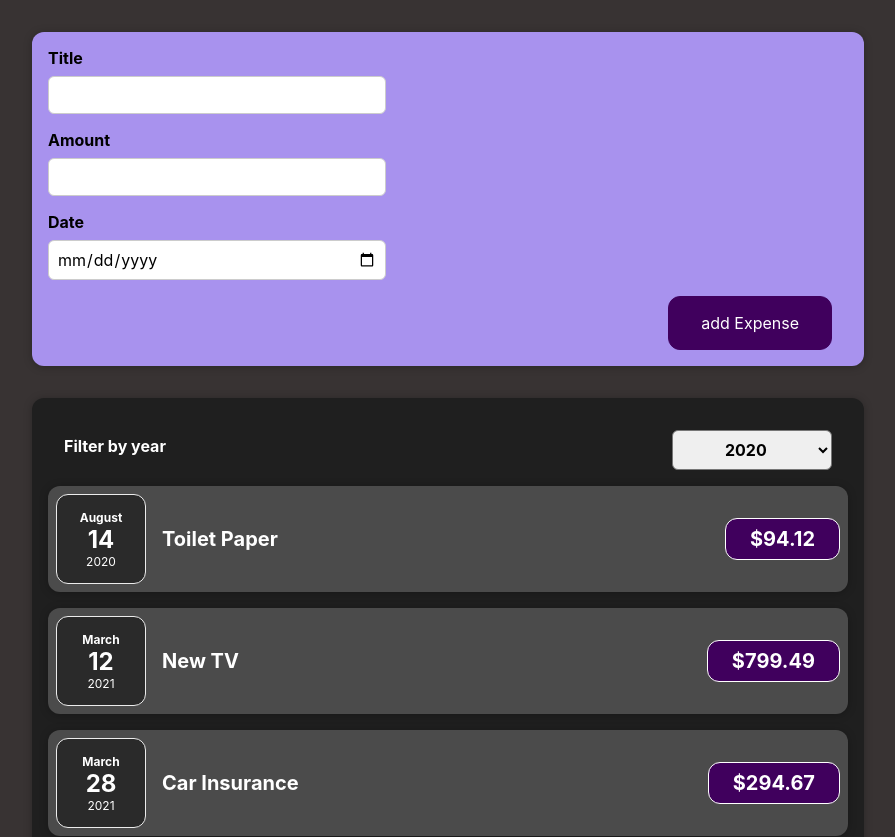
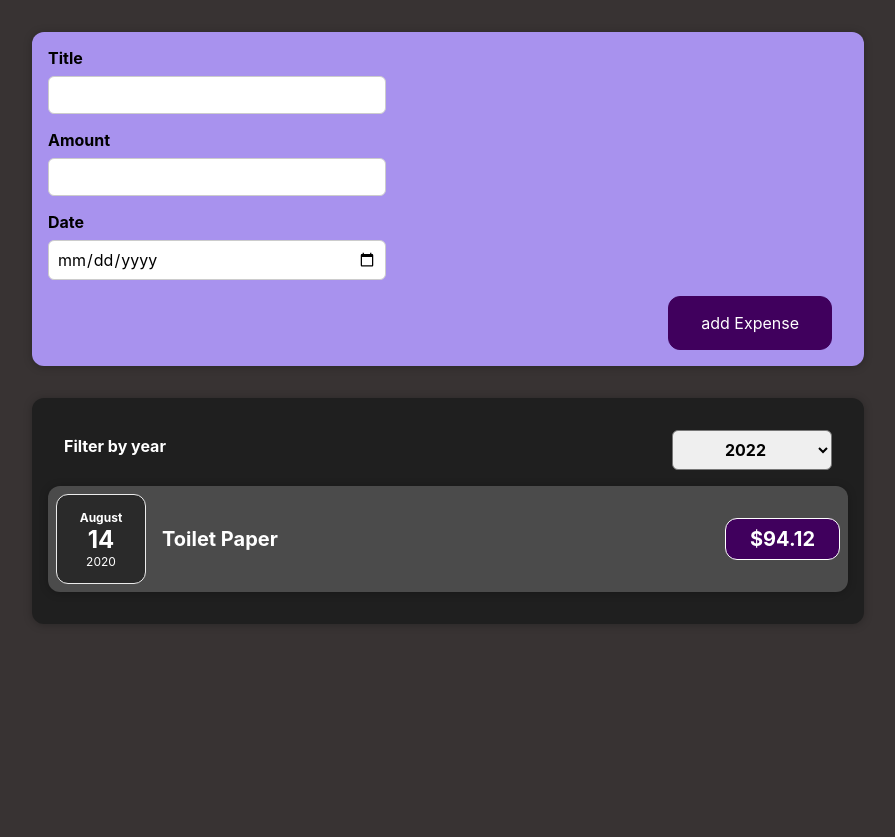
Before and after one commit to aliMehry/ReactPractice, a React (Create React App) app: page / in a window 1280 px wide. Shown: the top 837 px of the page, without its empty margins (192-1087 px from the left). After the commit the page ends 800 px from the top, so only its background shows below. Built offline with nearby package versions, Linux system fonts and the light colour scheme.

Commit message:
changing expenses to filter commit.

```diff
--- a/src/App.js
+++ b/src/App.js
@@ -1,12 +1,11 @@
 // import logo from './logo.svg';
 // import ExpenseItem from "./components/ExpenseItems";
-import React from "react";
+import React, { useState } from "react";
 import "./App.css";
 import NewExpense from "./components/NewExpense/NewExpense";
 import Expenses from "./components/Expenses/Expenses";
 
-const App = () => {
-  const expenses = [
+const DUMMY_EXPENSES = [
   {
     id: "e1",
     title: "Toilet Paper",
@@ -28,9 +27,13 @@
   },
 ];
 
+const App = () => {
+  const [expenses, setExpenses] = useState(DUMMY_EXPENSES);
+
   const addExpenseHandler = (expense) => {
-    console.log("in app.js");
-    console.log(expense);
+    setExpenses((prevExpenses) => {
+      return [expense, ...prevExpenses];
+    });
   };
 
   return (
--- a/src/components/Expenses/Expenses.js
+++ b/src/components/Expenses/Expenses.js
@@ -11,30 +11,31 @@
     setFilteredYear(selectedYear);
   };
 
+  const filteredExpenses = props.items.filter((expense) => {
+    return expense.date.getFullYear().toString() === filteredYear;
+  });
+
   return (
-    <Card className="expenses">
-      <ExpensesFilter selected={filteredYear} onCahnge={filterChangeHandler} />
-      <ExpenseItem
-        title={props.items[0].title}
-        amount={props.items[0].amount}
-        date={props.items[0].date}
-      />
-      <ExpenseItem
-        title={props.items[1].title}
-        amount={props.items[1].amount}
-        date={props.items[1].date}
-      />
-      <ExpenseItem
-        title={props.items[2].title}
-        amount={props.items[2].amount}
-        date={props.items[2].date}
-      />
-      <ExpenseItem
-        title={props.items[3].title}
-        amount={props.items[3].amount}
-        date={props.items[3].date}
-      />
-    </Card>
+    <div>
+      <Card className="expenses">
+        <ExpensesFilter
+          selected={filteredYear}
+          onCahnge={filterChangeHandler}
+        />
+        {filteredExpenses.length === 0 ? (
+          <p>No expenses found</p>
+        ) : (
+          filteredExpenses.map((expense) => (
+            <ExpenseItem
+              key={expense.id}
+              title={expense.title}
+              amount={expense.amount}
+              date={expense.date}
+            />
+          ))
+        )}
+      </Card>
+    </div>
   );
 };
 
--- a/src/components/Expenses/ExpensesFilter.js
+++ b/src/components/Expenses/ExpensesFilter.js
@@ -2,16 +2,12 @@
 
 import "./ExpensesFilter.css";
 
-const ExpensesFilter = (props) => {
-  const dropdownChangeHandler = (event) => {
-    props.onChangeFilter(event.target.value);
-  };
-
+const ExpensesFilter = () => {
   return (
     <div className="expenses-filter">
       <div className="expenses-filter__control">
         <label>Filter by year</label>
-        <select value={props.selected} onChange={dropdownChangeHandler}>
+        <select>
           <option value="2022">2022</option>
           <option value="2021">2021</option>
           <option value="2020">2020</option>
```
Lines whose indentation alone changed are shown as unchanged.
